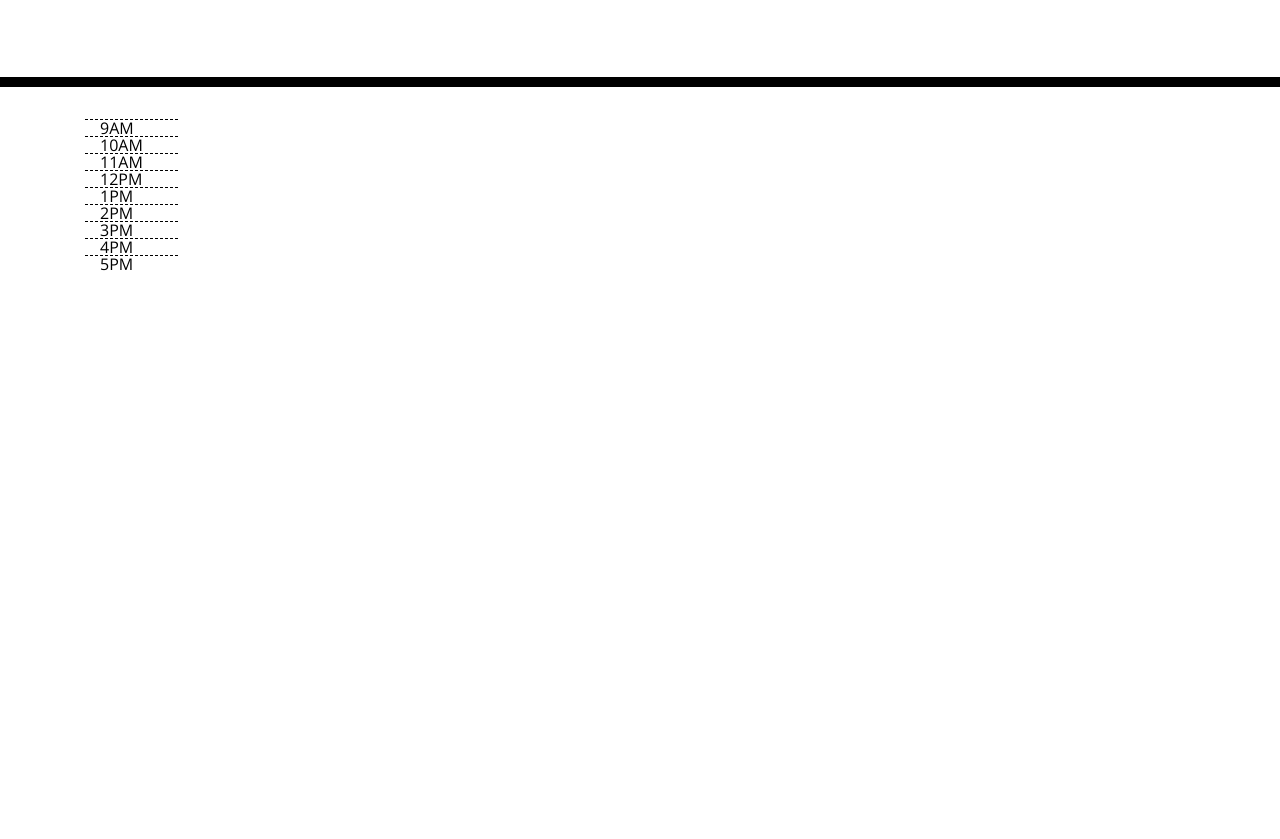
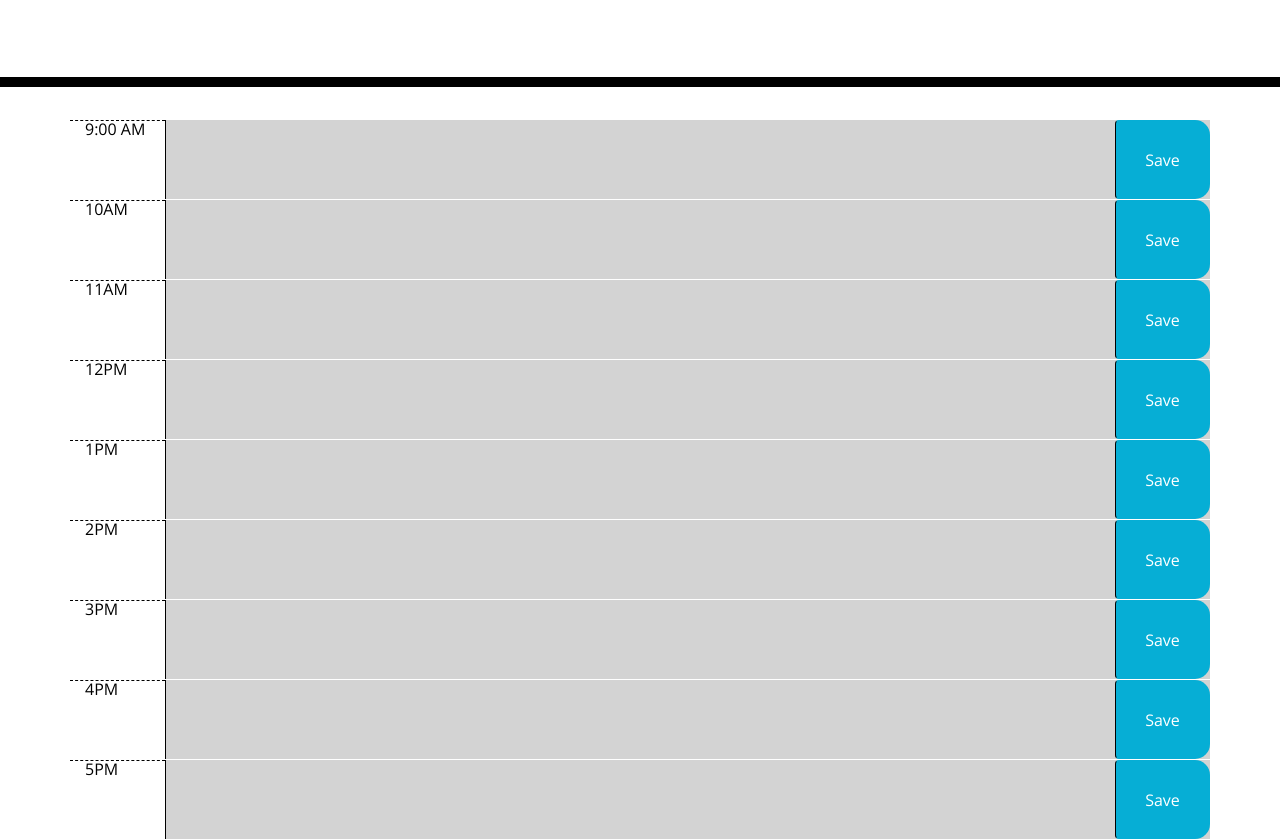
Before and after one commit to TLH3810/05-Daily-Calendar, a plain HTML site: page index.html in a window 1280 px wide. Shown: the part 181-1020 px from the top of the page. Before the commit the page ends 800 px from the top, so only its background shows below. Drawn offline with nearby package versions, Linux system fonts and the light colour scheme.

Commit message:
added length for bootstrap of cells andadded the text box and submit button

```diff
--- a/index.html
+++ b/index.html
@@ -29,28 +29,56 @@
       <p id="currentDay" class="lead"></p>
     </header>
     <div class="container">
-      <div id="9amHr" clas="row hrBlock past"></div>
-        <div class="col-1 hour">9AM</div>
-      <div id="10amHr" clas="row hrBlock past"></div>
+      <div id="9amHr" class="row hrBlock past">
+        <div id="test" class="col-1 hour">9:00 AM</div>
+        <textarea class="col-10 description"></textarea>
+        <button class ="btn col-1 saveBtn">Save</button>
+      </div>
+      <div id="10amHr" class="row hrBlock past">
         <div class="col-1 hour">10AM</div>
-      <div id="11amHr" clas="row hrBlock past"></div>
+        <textarea class="col-10 description"></textarea>
+        <button class ="btn col-1 saveBtn">Save</button>
+      </div>
+      <div id="11amHr" class="row hrBlock past">
         <div class="col-1 hour">11AM</div>
-      <div id="12pmHr" clas="row hrBlock past"></div>
+        <textarea class="col-10 description"></textarea>
+        <button class ="btn col-1 saveBtn">Save</button>
+      </div>
+      <div id="12pmHr" class="row hrBlock past">
         <div class="col-1 hour">12PM</div>
-      <div id="1pmHr" clas="row hrBlock past"></div>
+        <textarea class="col-10 description"></textarea>
+        <button class ="btn col-1 saveBtn">Save</button>
+      </div>
+      <div id="1pmHr" class="row hrBlock past">
         <div class="col-1 hour">1PM</div>
-      <div id="2pmHr" clas="row hrBlock past"></div>
+        <textarea class="col-10 description"></textarea>
+        <button class ="btn col-1 saveBtn">Save</button>
+      </div>
+      <div id="2pmHr" class="row hrBlock past">
         <div class="col-1 hour">2PM</div>
-      <div id="3pmHr" clas="row hrBlock past"></div>
+        <textarea class="col-10 description"></textarea>
+        <button class ="btn col-1 saveBtn">Save</button>
+      </div>
+      <div id="3pmHr" class="row hrBlock past">
         <div class="col-1 hour">3PM</div>
-      <div id="4pmHr" clas="row hrBlock past"></div>
+        <textarea class="col-10 description"></textarea>
+        <button class ="btn col-1 saveBtn">Save</button>
+      </div>
+      <div id="4pmHr" class="row hrBlock past">
         <div class="col-1 hour">4PM</div>
-      <div id="5pmHr" clas="row hrBlock past"></div>
+        <textarea class="col-10 description"></textarea>
+        <button class ="btn col-1 saveBtn">Save</button>
+      </div>
+      <div id="5pmHr" class="row hrBlock past">
         <div class="col-1 hour">5PM</div>
+        <textarea class="col-10 description"></textarea>
+        <button class ="btn col-1 saveBtn">Save</button>
+      </div>
         <!-- Timeblocks go here -->
     </div>
 
     <script src="https://cdnjs.cloudflare.com/ajax/libs/jquery/3.2.1/jquery.min.js"></script>
     <script src="https://cdnjs.cloudflare.com/ajax/libs/moment.js/2.24.0/moment.min.js"></script>
+    <script src="script.js"></script>
   </body>
 </html>
```
